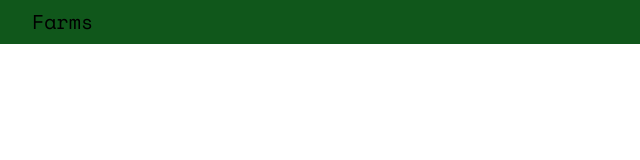
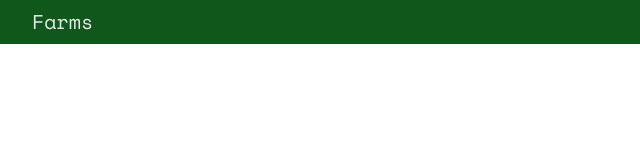
Before and after one commit to sarahannie/R-farm, a plain HTML site: page src/page/index.html in a window 1280 px wide. In both pictures the pointer is over the link "Farms". Shown: the full height of the page, 0-640 px from the left. Drawn offline with nearby package versions, Linux system fonts and the light colour scheme.

Commit message:
change the color of the navbar

```diff
--- a/src/css/index.css
+++ b/src/css/index.css
@@ -23,9 +23,12 @@ body{
 
 }
 
-@media only screen and (min-width: 600px) {
+@media only screen and (min-width: 890px) {
     .navbar-brand{
         color: white;
+    }
+    .navbar-brand:hover{
+        color: rgb(230, 231, 232);
     }
     .navbar{
         background-color: #10571b;
@@ -38,7 +41,7 @@ body{
       }
 }
 
-@media only screen and (max-width:590px){
+@media only screen and (max-width:890px){
     .navbar-collapse {
         position: fixed;
         top: 56px;
```
